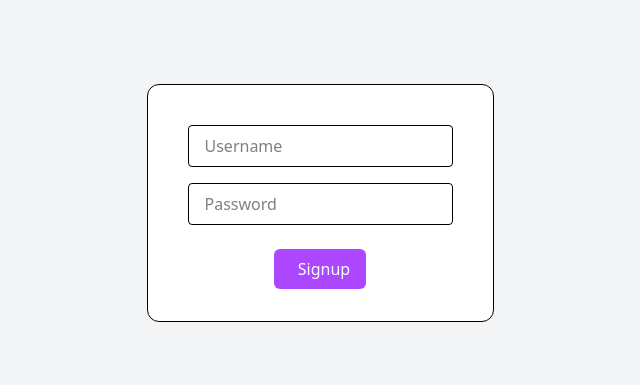
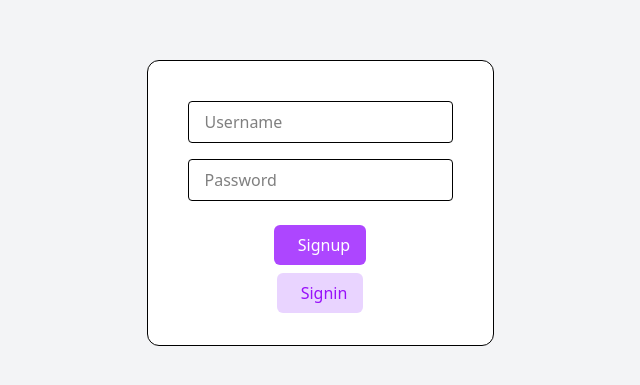
Before and after one commit to HarishReddy1612/Second-brain-complete, a React (Vite) app in the folder second-brain-frontend/: page /signup in a window 1280 px wide. Shown: the part 197-582 px from the top of the page, without its empty margins (320-960 px from the left). Built offline with nearby package versions, Linux system fonts and the light colour scheme; no server answers.

Commit message:
add signin button on signup page

```diff
--- a/second-brain-frontend/src/pages/Signup.tsx
+++ b/second-brain-frontend/src/pages/Signup.tsx
@@ -38,6 +38,9 @@
             <div className="flex justify-center pt-4">
                 <Button onClick={signup} variant="primary" text="Signup" />
             </div>
+            <div className="flex justify-center pt-2">
+                <Button onClick={() => navigate("/signin")} variant="secondary" text="Signin" />
+            </div>
 
 
         </div>
```
